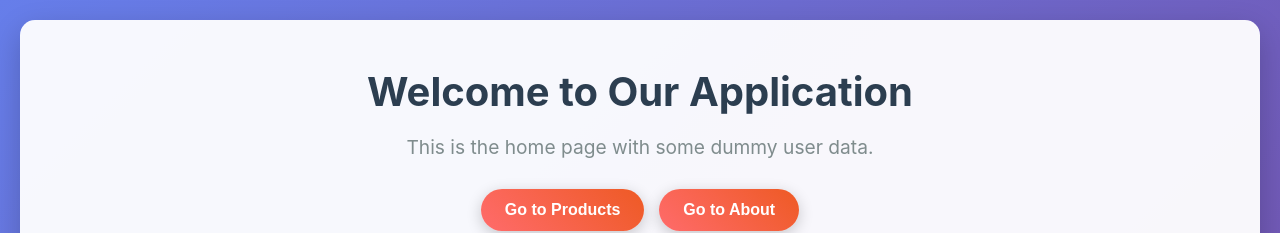
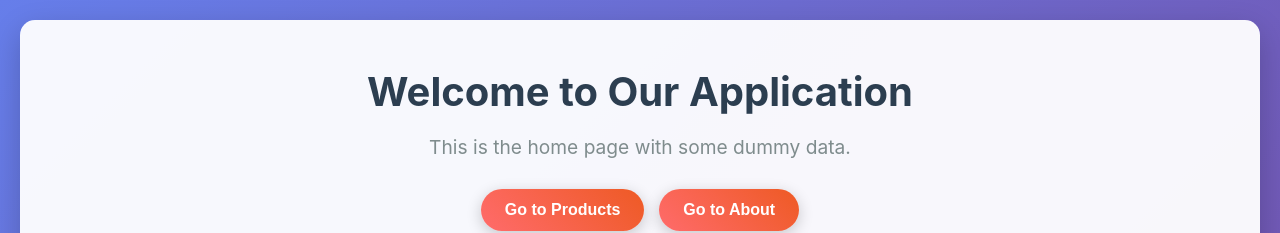
Before and after one commit to imguccho/code-coverage-analysis, a React (Create React App) app: page / in a window 1280 px wide. Shown: the top 233 px of the page. Built offline with nearby package versions, Linux system fonts and the light colour scheme.

Commit message:
feat: update Home component with users list and ignore .cline

```diff
--- a/src/components/Home.tsx
+++ b/src/components/Home.tsx
@@ -30,7 +30,7 @@ const Home: React.FC = () => {
   return (
     <div className="home-container">
       <h1>Welcome to Our Application</h1>
-      <p>This is the home page with some dummy user data.</p>
+      <p>This is the home page with some dummy data.</p>
 
       <div className="navigation-buttons">
         <button onClick={handleNavigateToProducts} className="nav-button">
```
Also changed, not shown: 1 other file (tests, documents, lock files or other folders).
